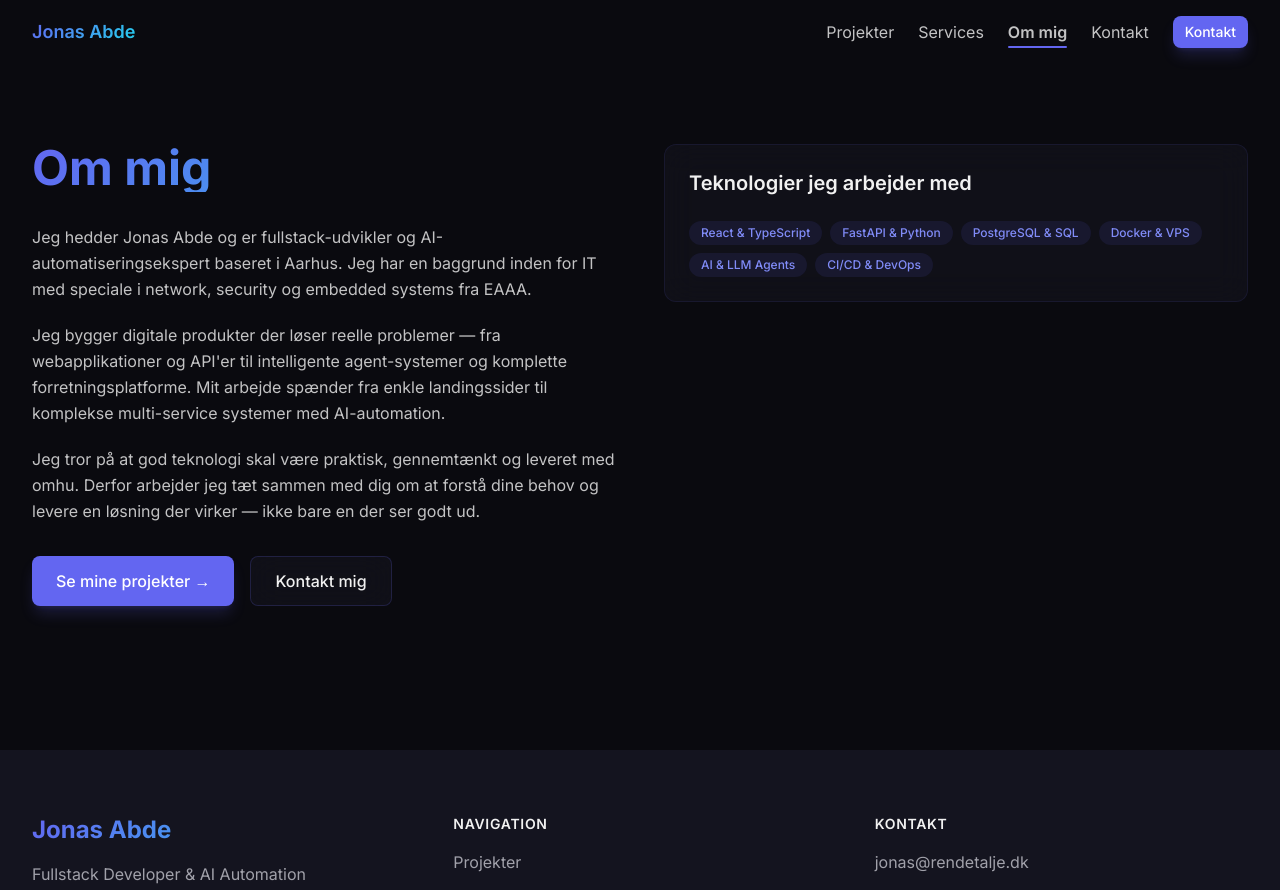
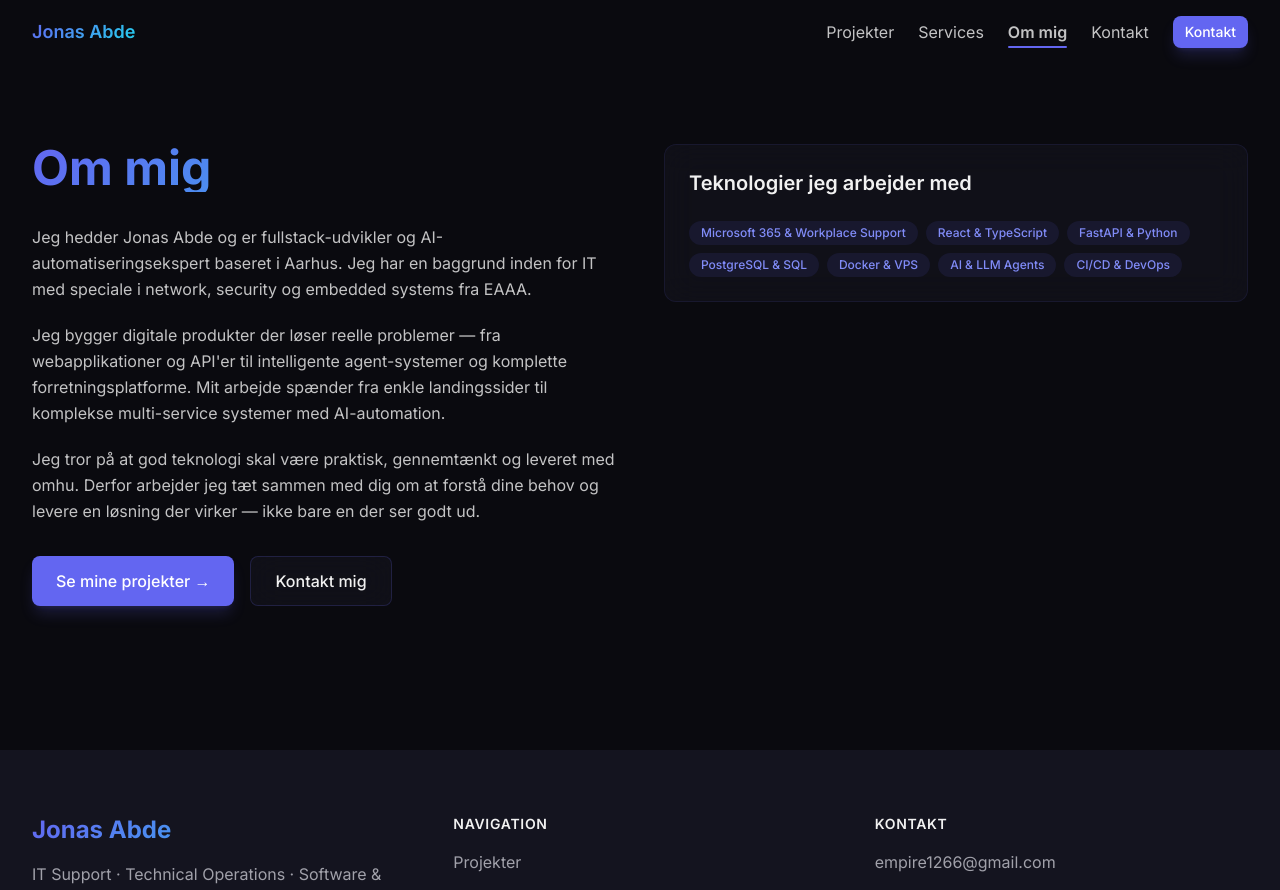
Before and after one commit to JonasAbde/JonasAbde, a React (Vite) app: page /om in a window 1280 px wide. Shown: the top 890 px of the page. Built offline with nearby package versions, Linux system fonts and the light colour scheme.

Commit message:
fix(portfolio): align recruiter-facing content with verified experience

```diff
--- a/src/data/settings.ts
+++ b/src/data/settings.ts
@@ -1,11 +1,11 @@
 export const siteConfig = {
   name: 'Jonas Abde',
-  title: 'Fullstack Developer & AI Automation',
-  description: 'Jeg bygger digitale produkter — hjemmesider, webapps, AI-systemer og forretningsværktøjer. Baseret i Aarhus.',
+  title: 'IT Support · Technical Operations · Software & Automation',
+  description: 'IT-support, applikationssupport, teknisk drift og softwareautomatisering fra Aarhus. Praktisk erfaring med Microsoft 365, Onitio-deployment og React/TypeScript.',
   url: 'https://jonasabde.dk',
-  email: 'jonas@rendetalje.dk',
-  github: 'https://github.com/jonasabde',
-  linkedin: 'https://linkedin.com/in/jonasabde',
+  email: 'empire1266@gmail.com',
+  github: 'https://github.com/JonasAbde',
+  linkedin: 'https://www.linkedin.com/in/jonas-abde-22691a12/',
   location: 'Aarhus, Danmark',
   ogImage: '/images/og-default.svg',
 
@@ -17,6 +17,7 @@ export const siteConfig = {
   ],
 
   skills: [
+    'Microsoft 365 & Workplace Support',
     'React & TypeScript',
     'FastAPI & Python',
     'PostgreSQL & SQL',
@@ -26,8 +27,8 @@ export const siteConfig = {
   ],
 
   socialLinks: [
-    { label: 'GitHub', href: 'https://github.com/jonasabde', icon: 'Github' },
-    { label: 'LinkedIn', href: 'https://linkedin.com/in/jonasabde', icon: 'Linkedin' },
-    { label: 'Email', href: 'mailto:jonas@rendetalje.dk', icon: 'Mail' },
+    { label: 'GitHub', href: 'https://github.com/JonasAbde', icon: 'Github' },
+    { label: 'LinkedIn', href: 'https://www.linkedin.com/in/jonas-abde-22691a12/', icon: 'Linkedin' },
+    { label: 'Email', href: 'mailto:empire1266@gmail.com', icon: 'Mail' },
   ],
 }
```
